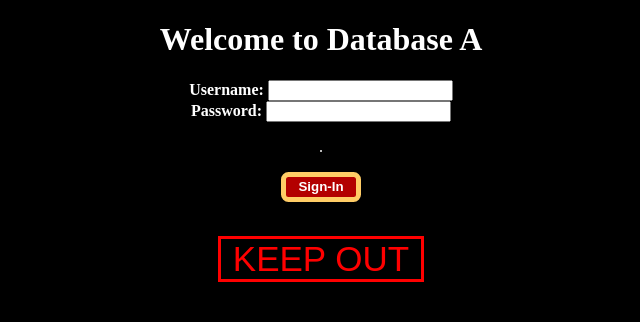
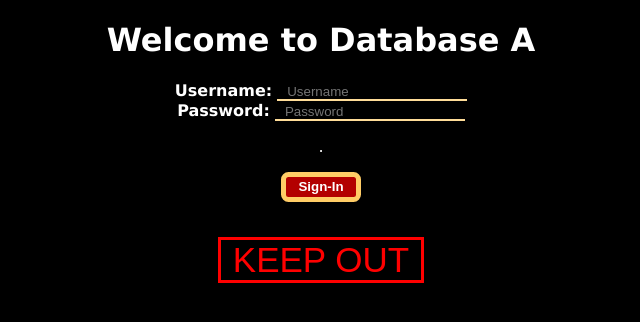
Before and after one commit to mathmaniac88/mathmaniac88.github.io, a Jekyll site: the page artem/databases/a/index.html, which Jekyll copies as it is, in a window 1280 px wide. Shown: the top 322 px of the page, without its empty margins (319-959 px from the left). Built offline with Jekyll 4.4.1, drawn with Linux system fonts in a browser that asks for light colours.

Commit message:
Update index.html

```diff
--- a/artem/databases/a/index.html
+++ b/artem/databases/a/index.html
@@ -1,15 +1,16 @@
 <!DOCTYPE html>
 <html>
 <head>
-<title>Artem Inc. | Database A -> Login</title>
-<link rel="icon" href="/favicons/arteminclogo.ico" type="image/x-icon" />
-<script src="access.js"></script>
+<title>Artem Inc. | Database A - Login</title>
+<link rel="icon" href="/favicons/databasealogo.ico" type="image/x-icon" />
+<script src="css/fonts.js"></script>
 </head>
 <body>
 <style>
   body{
     background-color:black;
     color:white;
+    font-family:Verdana;
   }
   button#signin{
     width:80px;
@@ -22,14 +23,26 @@
     cursor:auto;
     color:white;
   }
+  input {
+    border: 0;
+    outline: 0;
+    background: transparent;
+    border-bottom: 2px solid #ffdd99;
+    color: white;
+    width:170px;
+    padding:0px 10px;
+  }
+  input:focus{
+    border-bottom: 3px solid #ffcc66;
+  }
 </style>
 <center>
 <h1><strong>Welcome to Database A</strong></h1>
 <strong>Username:</strong>
-<input id="username" required></input>
+<input id="username" placeholder="Username" required></input>
 <br />
 <strong>Password:</strong>
-<input id="password" type="password" required></input>
+<input id="password" type="password" placeholder="Password" required></input>
 <p style="color:white">.</p>
   <button onclick="authenticateData()" id="signin"><b>Sign-In</b></button>
 <p id="error" style="color:red"></p>
```
